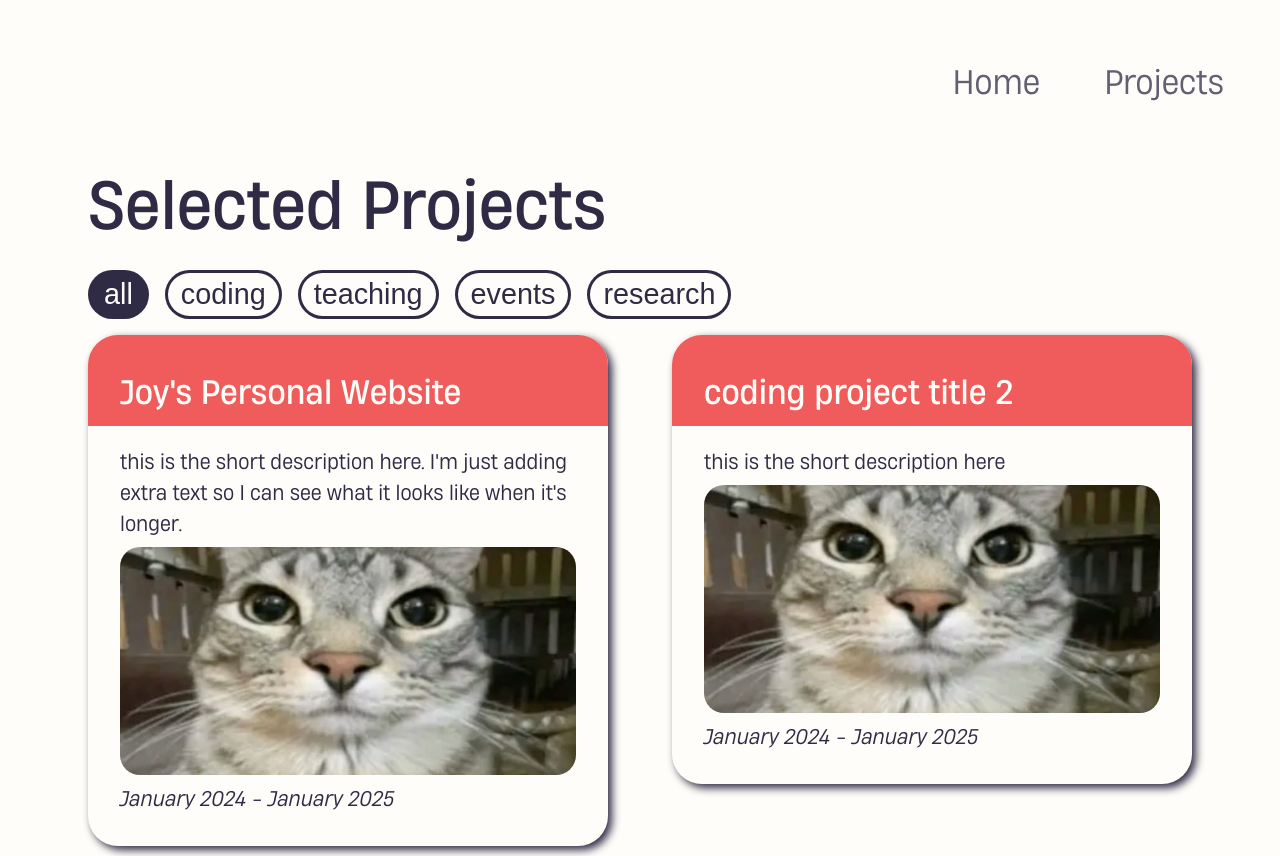
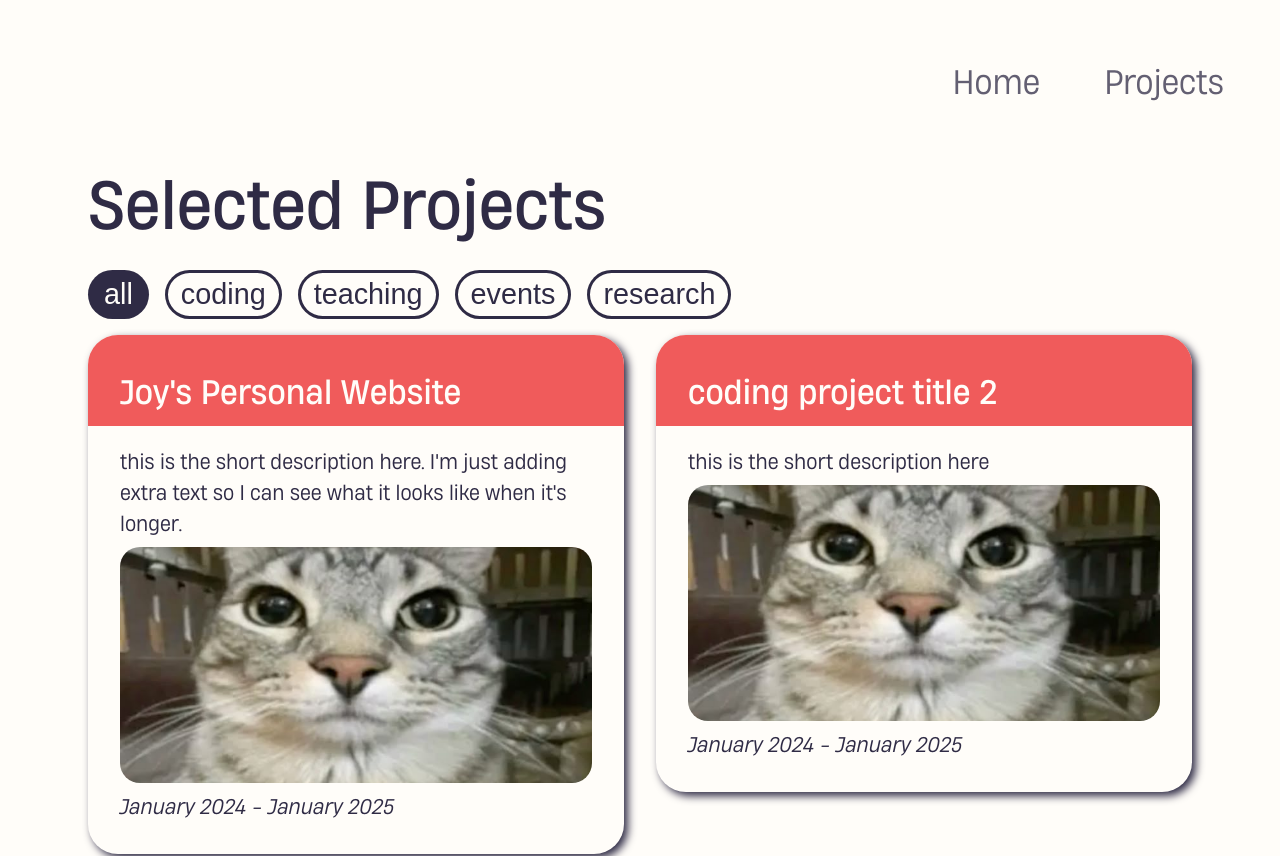
Before and after one commit to joysudo/personal-website, a React (Vite) app: page /projects in a window 1280 px wide. Shown: the top 856 px of the page. Built offline with nearby package versions, Linux system fonts and the light colour scheme.

Commit message:
add hook to disable scroll on modal open, add scroll effects

```diff
--- a/src/components/ProjectCard.jsx
+++ b/src/components/ProjectCard.jsx
@@ -1,7 +1,18 @@
-import { useState } from 'react';
+import { useState, useEffect } from 'react';
 
 const ProjectCard = ({ project }) => {
   const [modal, setModal] = useState(false);
+  useEffect(() => {
+    if (modal) {
+      document.body.style.overflow = 'hidden';
+    } else {
+      document.body.style.overflow = 'unsert';
+    }
+    return () => {
+      document.body.style.overflow = 'unset';
+    };
+  }, [modal])
+
   return (
     <>
       <div className="project-card" onClick={() => setModal(true)}>
--- a/src/index.css
+++ b/src/index.css
@@ -96,6 +96,10 @@ nav {
 	max-width: 90vw;
 }
 
+.project-card:not(.project-card-overlay .project-card) {
+	cursor: pointer;
+}
+
 .project-card:hover:not(.project-card-overlay .project-card:hover) {
 	transform: translateY(-0.5rem);
 }
@@ -124,6 +128,7 @@ nav {
 	font-family: 'HeadingNow';
 	font-weight: 800;
 	transition: 0.075s ease-in-out;
+	cursor: pointer;
 }
 
 .project-card-header button:hover {
@@ -234,6 +239,7 @@ nav {
 .hero-tagline {
 	align-self: flex-end;
 	font-style: italic;
+	font-size: xx-large !important;
 }
 
 /* HOMEPAGE: INFO SECTION */
@@ -369,5 +375,5 @@ nav {
 .projects-container {
 	display: grid;
 	grid-template-columns: repeat(2, 1fr);
-	gap: 4rem;
+	gap: 2rem;
 }
```
